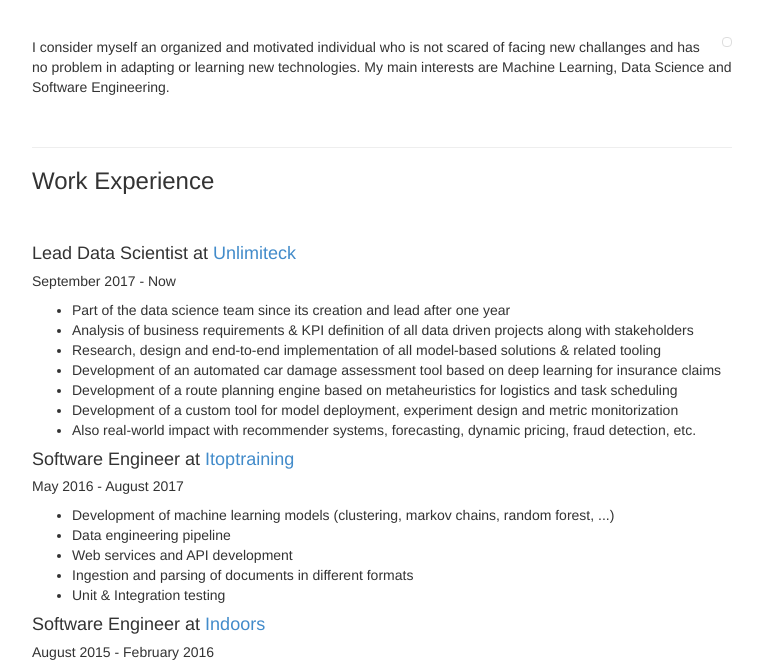
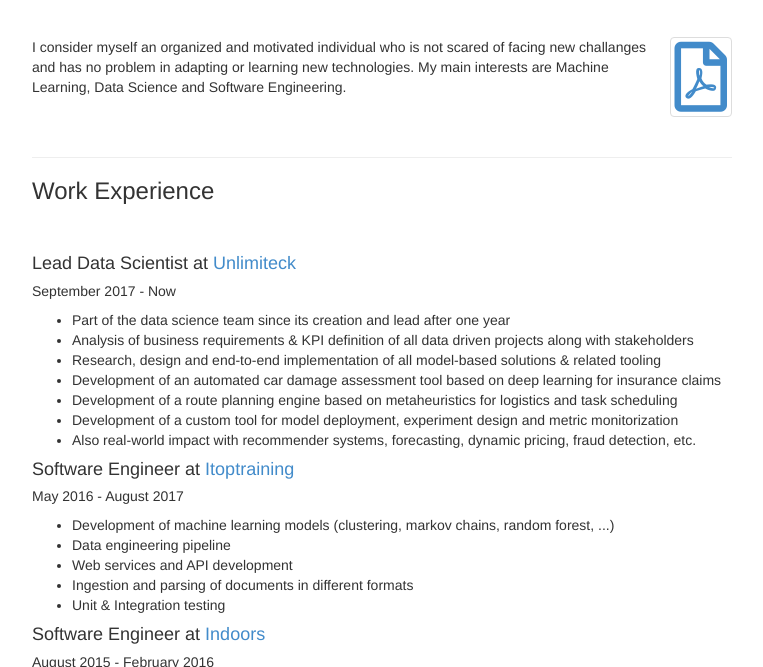
Before and after one commit to bertop89/bertop89.github.io, a plain HTML site: page resume.html in a window 1280 px wide. Shown: the part 83-750 px from the top of the page, without its empty margins (258-1021 px from the left). Drawn offline with nearby package versions, Linux system fonts and the light colour scheme.

Commit message:
fixing broken icon

```diff
--- a/resume.html
+++ b/resume.html
@@ -6,7 +6,7 @@
     <!-- Bootstrap -->
     <link href="css/bootstrap.min.css" rel="stylesheet">
     <link href="css/jumbotron-narrow.css" rel="stylesheet">
-    <link href="//maxcdn.bootstrapcdn.com/font-awesome/4.3.0/css/font-awesome.min.css" rel="stylesheet">
+    <link href="https://cdnjs.cloudflare.com/ajax/libs/font-awesome/5.15.1/css/all.min.css" rel="stylesheet">
     <link rel="import" href="footer.html">
 
     <!-- HTML5 Shim and Respond.js IE8 support of HTML5 elements and media queries -->
@@ -29,9 +29,11 @@
 
         <div class="row marketing">
 
-        <div class="thumbnail pull-right" style="margin: 0 0 0 20px;">
-        <a href="https://drive.google.com/file/d/1MoUorGmpKqNdHno1HRRC4LhH2SLb0PMj/view?usp=sharing"></i></a>
-        </div>
+        <a href="https://drive.google.com/file/d/1MoUorGmpKqNdHno1HRRC4LhH2SLb0PMj/view?usp=sharing">
+          <div class="thumbnail pull-right" style="margin: 0 0 0 0px;">
+            <i class="far fa-file-pdf fa-5x"></i>
+          </div>
+        </a>
 
         <p>I consider myself an organized and motivated individual who is not scared of facing new challanges and has no problem in adapting or learning new technologies. My main interests are Machine Learning, Data Science and Software Engineering.</p>
 
```
